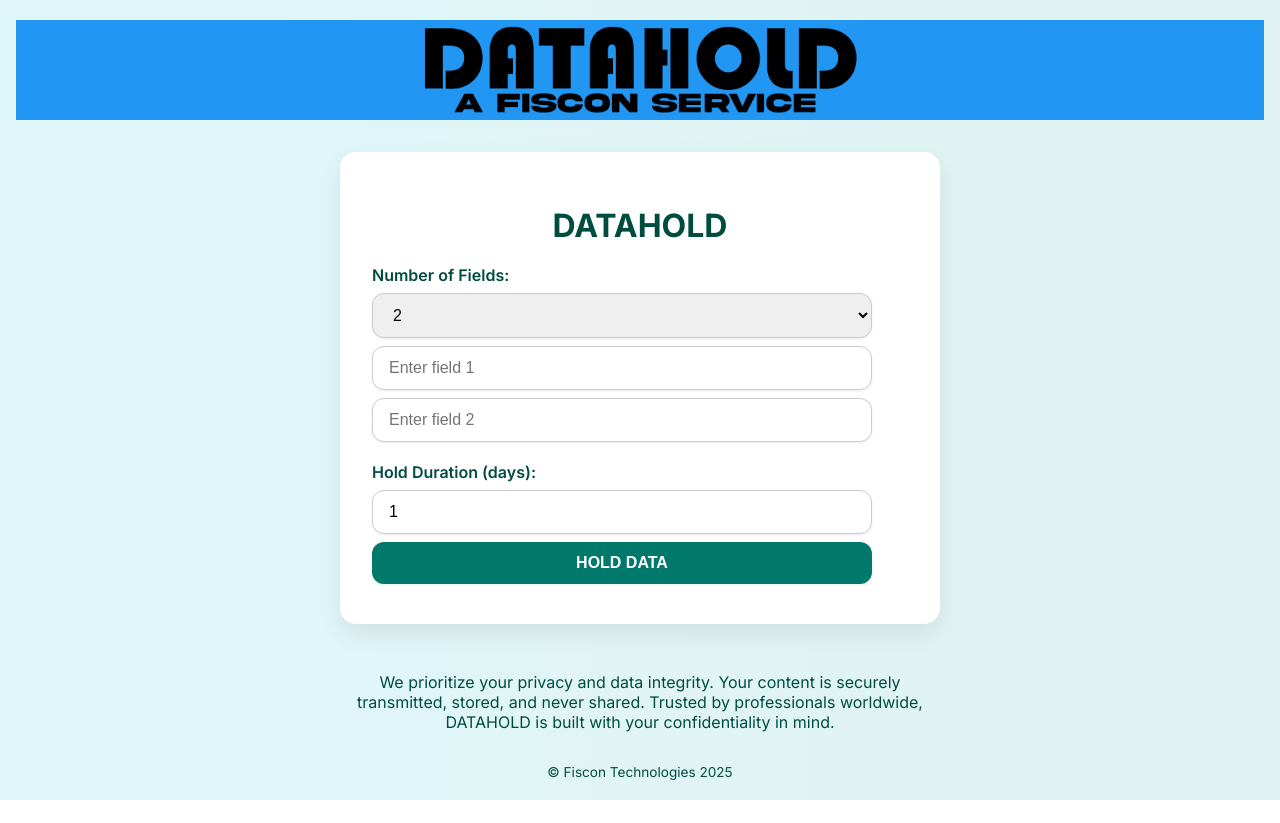
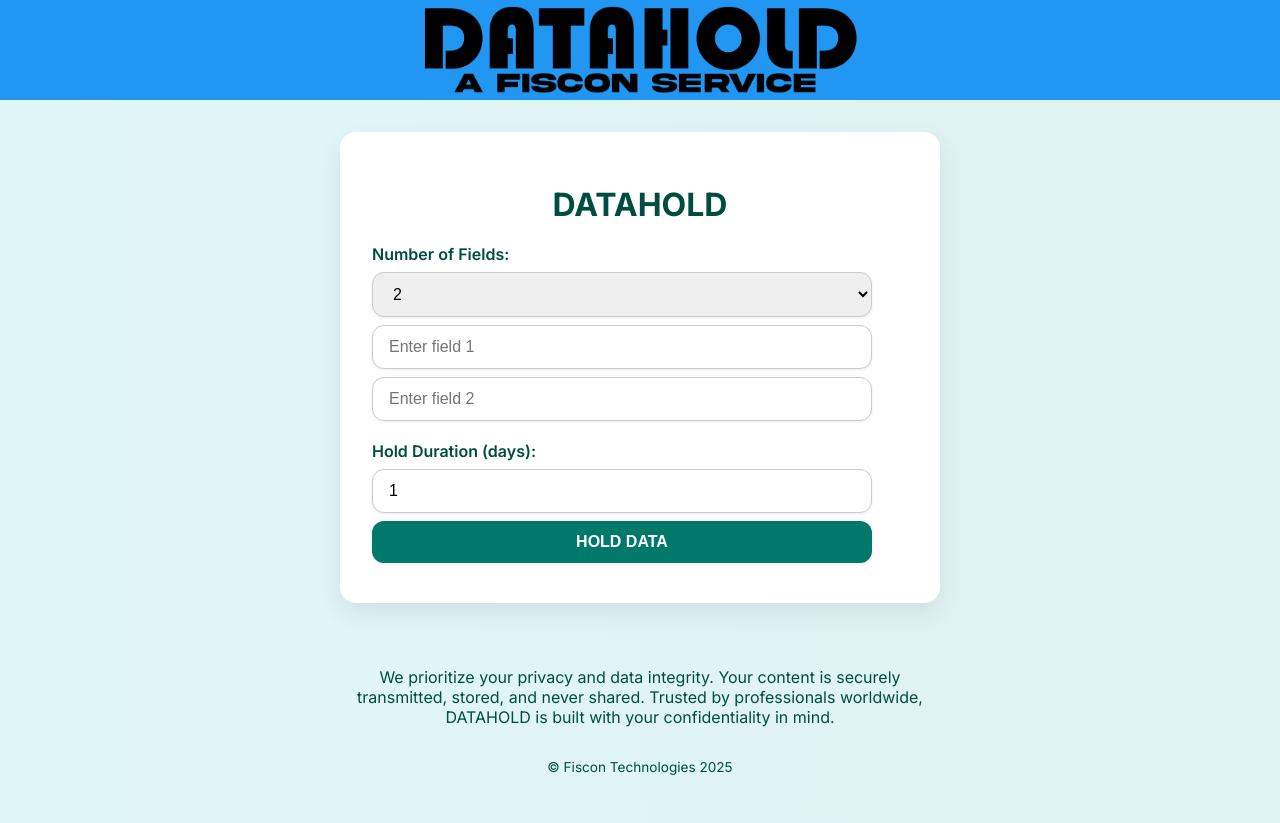
Before and after one commit to lerechard/datahold, a plain HTML site: page index.html in a window 1280 px wide. Before the commit the page ends 800 px from the top, so only its background shows below. Drawn offline with Linux system fonts and the light colour scheme.

Commit message:
Update index.html

```diff
--- a/index.html
+++ b/index.html
@@ -21,28 +21,31 @@
     body {
       display: flex;
       flex-direction: column;
-      justify-content: center;
-      align-items: center;
-      text-align: center;
-      padding: 2rem 1rem;
     }
 
     header {
-      width: 100%;
       background-color: #2196f3;
       height: 100px;
+      width: 100%;
       display: flex;
       justify-content: center;
       align-items: center;
-      margin-bottom: 2rem;
+      flex-shrink: 0;
     }
 
     .logo {
       max-height: 100%;
       max-width: 71.43vw;
-      width: auto;
-      height: auto;
       object-fit: contain;
+    }
+
+    .main-wrapper {
+      flex-grow: 1;
+      display: flex;
+      flex-direction: column;
+      justify-content: center;
+      align-items: center;
+      padding: 2rem 1rem;
     }
 
     .container {
@@ -53,6 +56,7 @@
       width: 100%;
       box-shadow: 0 10px 25px rgba(0,0,0,0.08);
       margin-bottom: 2rem;
+      text-align: center;
     }
 
     h1, h2 {
@@ -132,14 +136,18 @@
 
     .footer-info {
       max-width: 600px;
-      margin-bottom: 1rem;
+      margin: 1rem auto;
       font-weight: 500;
       color: #004d40;
+      text-align: center;
+      padding: 0 1rem;
     }
 
     .copyright {
       font-size: 0.85rem;
       color: #004d40;
+      text-align: center;
+      margin-bottom: 1rem;
     }
   </style>
 </head>
@@ -148,6 +156,7 @@
     <img src="logo.png" alt="Datahold Logo" class="logo">
   </header>
 
+  <div class="main-wrapper">
     <div class="container" id="main">
       <h1>DATAHOLD</h1>
       <label for="numFields">Number of Fields:</label>
@@ -180,6 +189,7 @@
 
     <div class="copyright">
       &copy; Fiscon Technologies 2025
+    </div>
   </div>
 
   <script>
@@ -243,9 +253,11 @@
           <header>
             <img src="logo.png" alt="Datahold Logo" class="logo">
           </header>
+          <div class="main-wrapper">
             <div class="container">
               <h2>Data being held</h2>
               <p>Check back later or contact the sender.</p>
+            </div>
           </div>
         `;
       }
```
Lines whose indentation alone changed are shown as unchanged.
